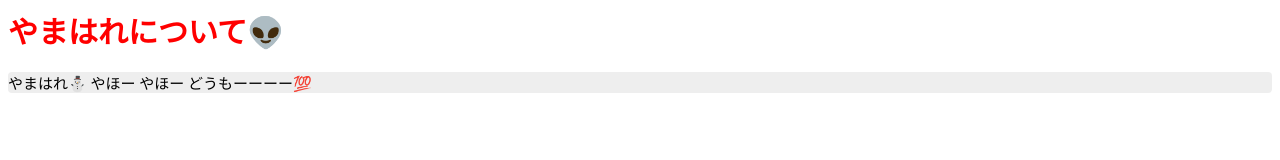
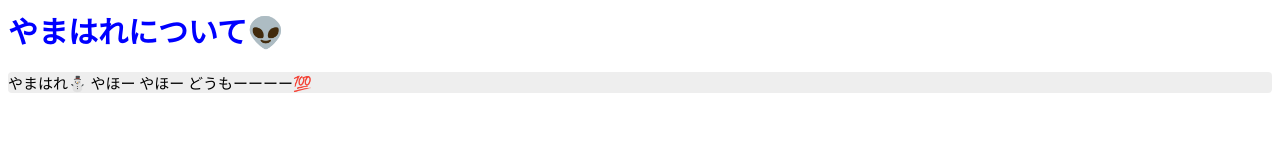
Before and after one commit to pogin503/yamahare.github.io, a plain HTML site: page index.html in a window 1280 px wide. Drawn offline with Linux system fonts and the light colour scheme.

Commit message:
[add]h1の色を青鬼変更

```diff
--- a/css/style.css
+++ b/css/style.css
@@ -1 +1 @@
-body{font-size:15px}h1{color:red}.testbox{background-color:#eee;border-radius:4px;display:-webkit-box;display:-ms-flexbox;display:flex}
+body{font-size:15px}h1{color:#00f}.testbox{background-color:#eee;border-radius:4px;display:-webkit-box;display:-ms-flexbox;display:flex}
```
